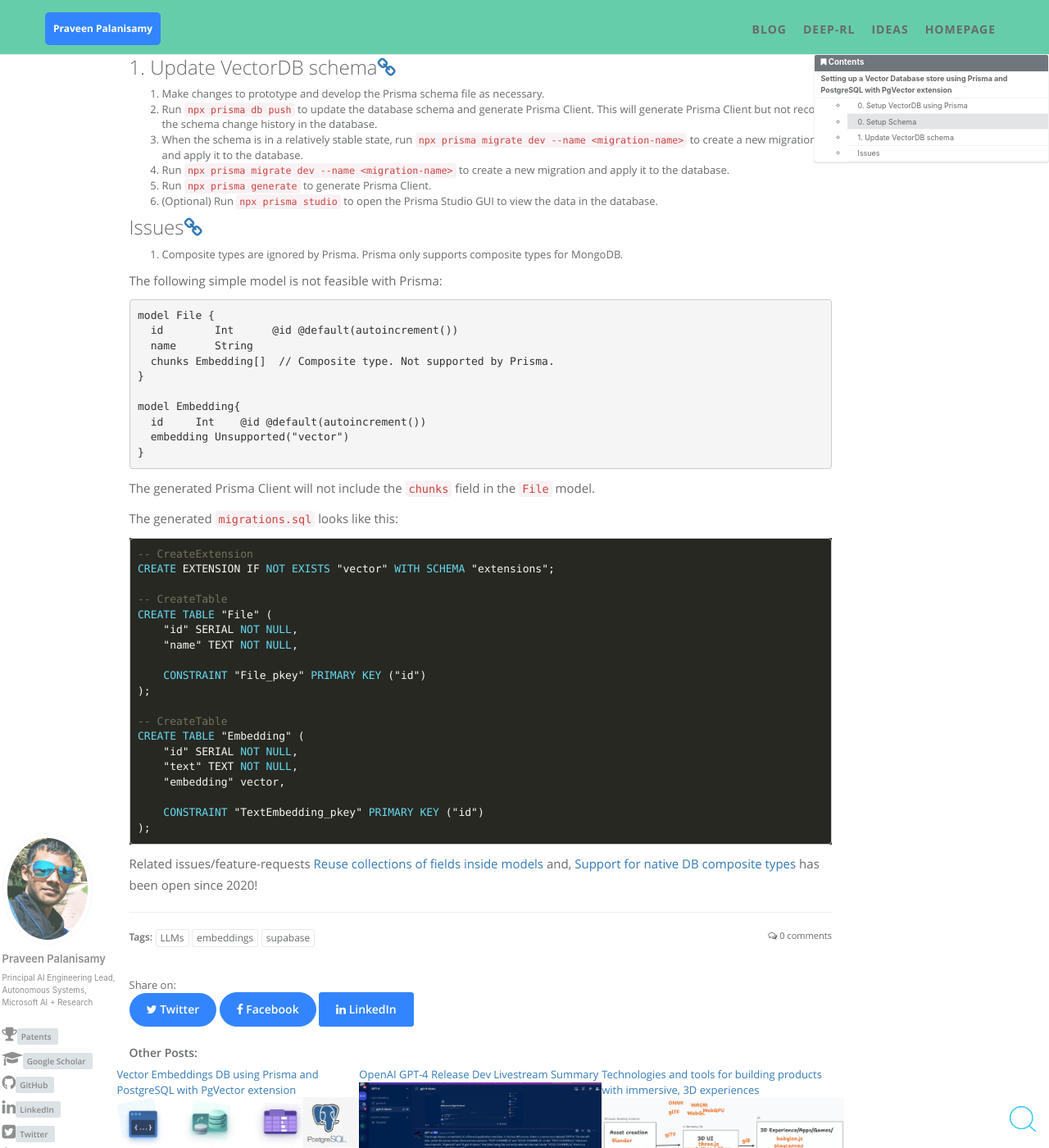
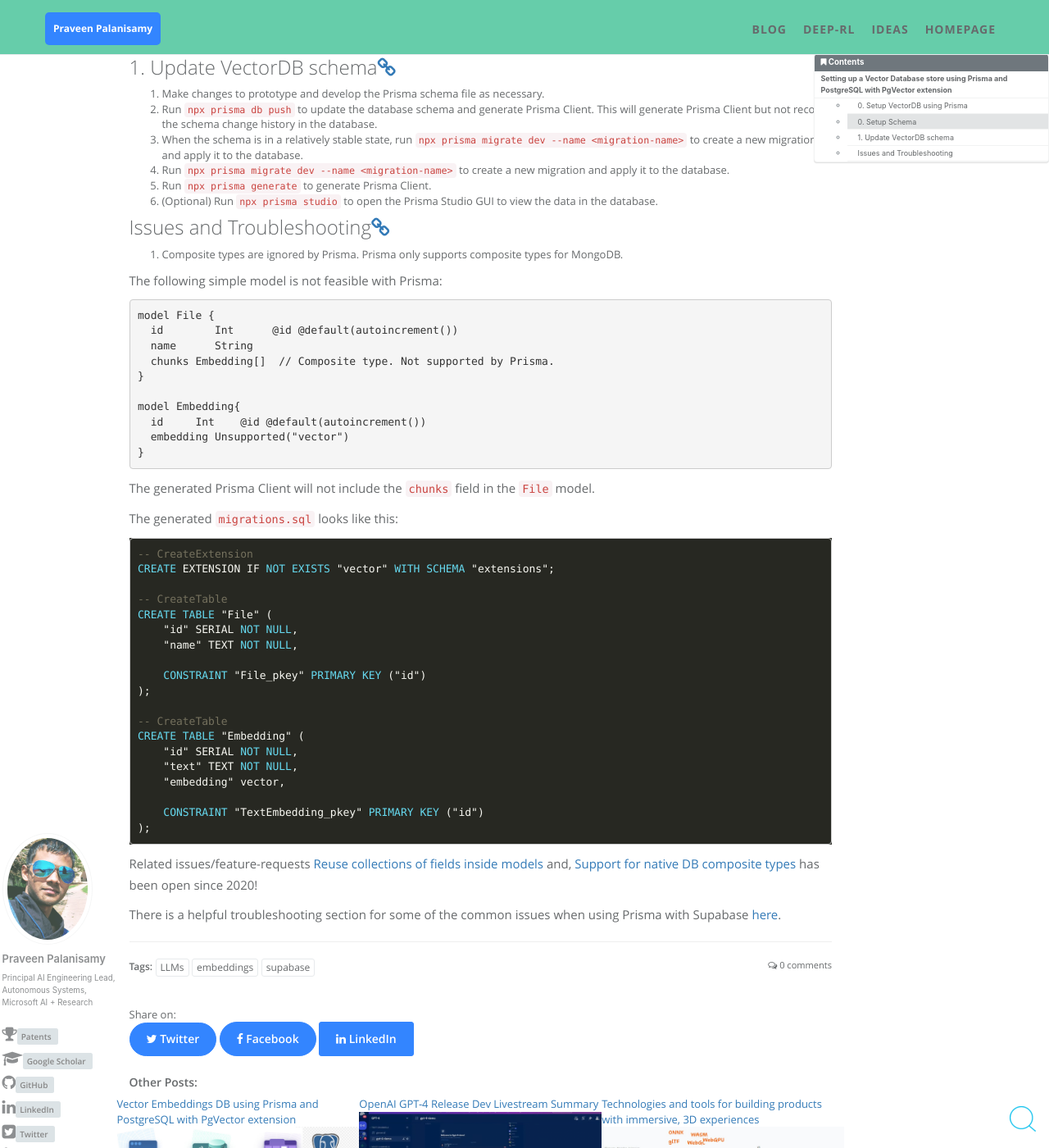
Before and after one commit to praveen-palanisamy/praveen-palanisamy.github.io, a Jekyll site: the page built from _posts/2023-04-23-vector-embeddings-db-using-prisma-postgresql.md, in a window 1280 px wide and 1400 px high, scrolled down 2647 px. Shown: the whole window at 82% size. Built offline with Jekyll 4.4.1, drawn with Linux system fonts in a browser that asks for light colours; comment, search, counter and statistics services are not loaded; some of the changed text lies outside the part shown.

Commit message:
Add link to supabase docs section on prisma troubleshooting

````diff
--- a/_posts/2023-04-23-vector-embeddings-db-using-prisma-postgresql.md
+++ b/_posts/2023-04-23-vector-embeddings-db-using-prisma-postgresql.md
@@ -21,7 +21,7 @@
   - [0. Setup VectorDB using Prisma](#0-setup-vectordb-using-prisma)
   - [0. Setup Schema](#0-setup-schema)
   - [1. Update VectorDB schema](#1-update-vectordb-schema)
-  - [Issues](#issues)
+  - [Issues and Troubleshooting](#issues-and-troubleshooting)
 
 <!-- tocstop -->
 
@@ -86,7 +86,7 @@
 1. Run `npx prisma generate` to generate Prisma Client.
 1. (Optional) Run `npx prisma studio` to open the Prisma Studio GUI to view the data in the database.
 
-## Issues
+## Issues and Troubleshooting
 
 1. Composite types are ignored by Prisma. Prisma only supports composite types for MongoDB.
 
@@ -132,3 +132,5 @@
 ```
 
 Related issues/feature-requests [Reuse collections of fields inside models](https://github.com/prisma/prisma/issues/2371) and, [Support for native DB composite types](https://github.com/prisma/prisma/issues/4263) has been open since 2020!
+
+There is a helpful troubleshooting section for some of the common issues when using Prisma with Supabase [here](https://supabase.com/docs/guides/integrations/prisma#troubleshooting).
````
